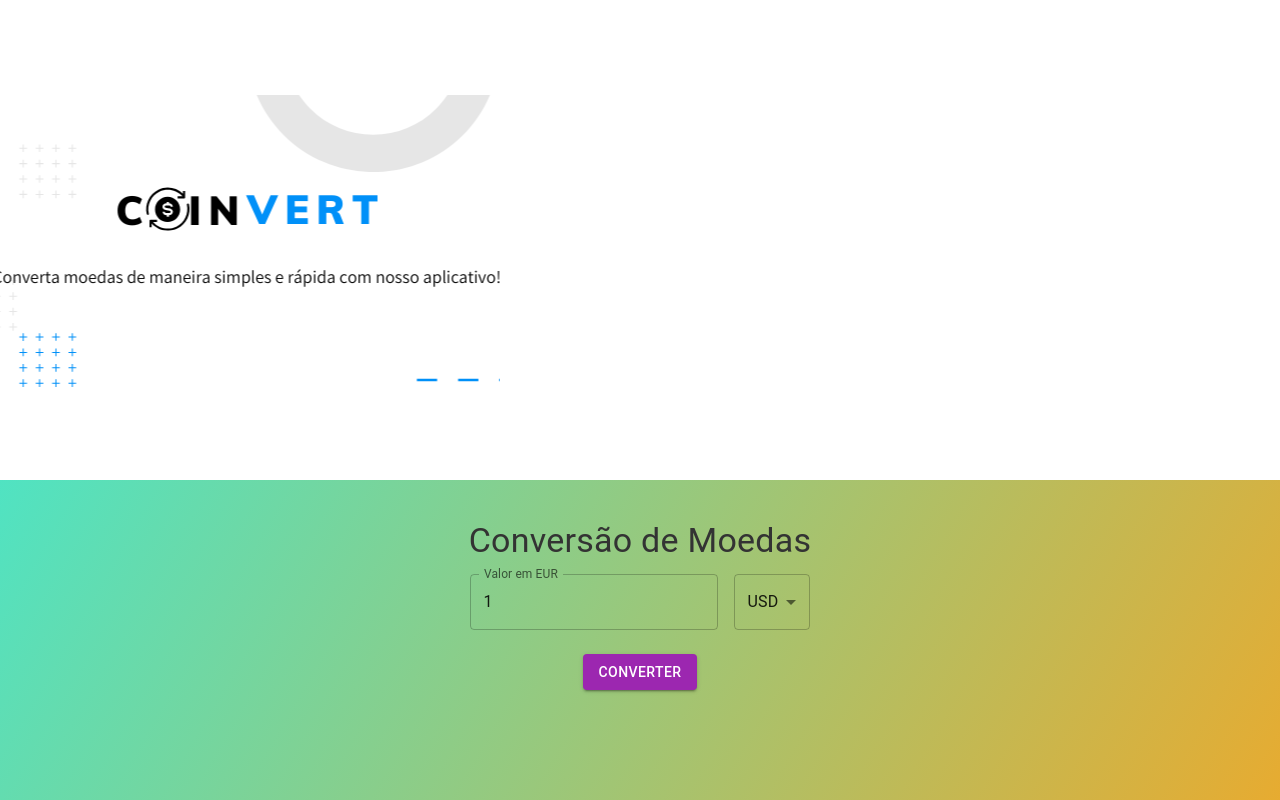
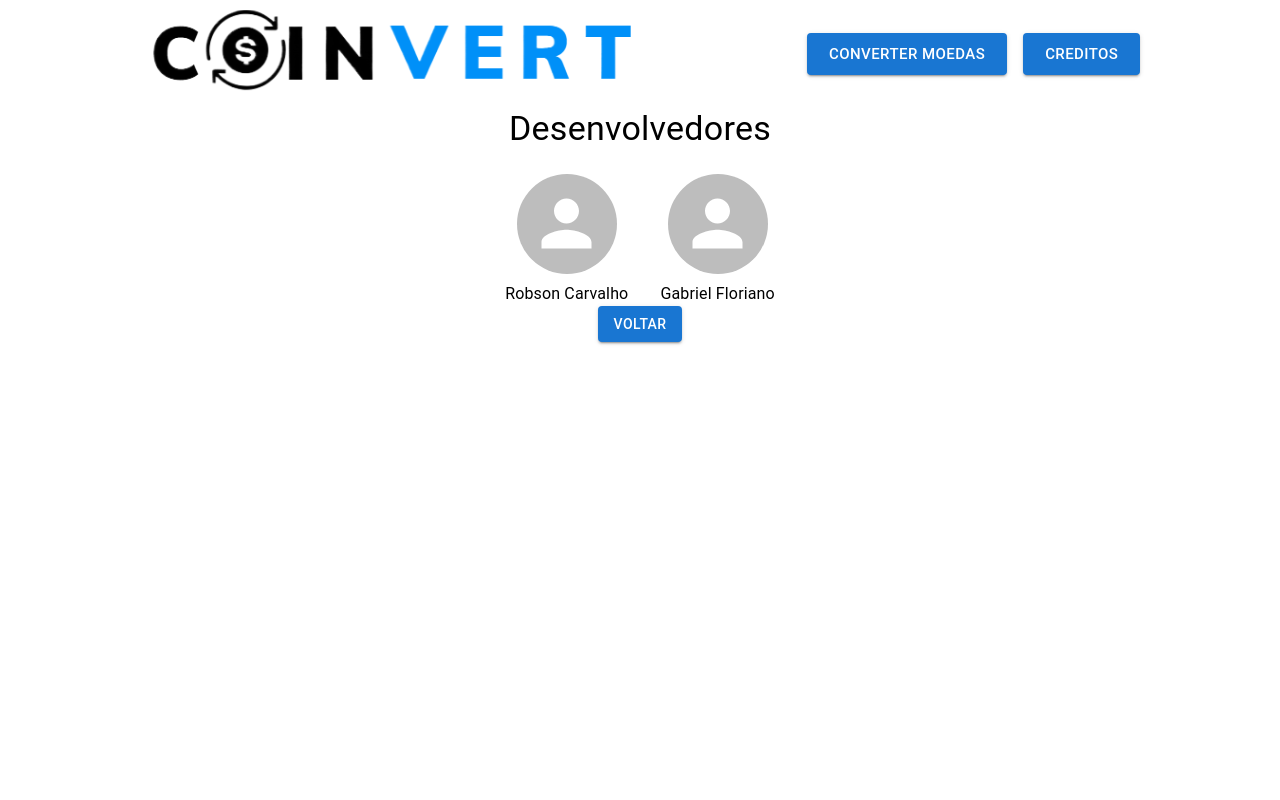
Before and after one commit to gabrielflorianoo/Projeto-FullStack, a React (Create React App) app: page /creditos in a window 1280 px wide. Shown: the top 800 px of the page. Built offline with nearby package versions, Linux system fonts and the light colour scheme.

Commit message:
arrumado bugs, inserido router-link, adicionado logo, arrumado componentes

```diff
--- a/package.json
+++ b/package.json
@@ -10,8 +10,11 @@
     "@testing-library/react": "^13.4.0",
     "@testing-library/user-event": "^13.5.0",
     "axios": "^1.7.7",
+    "install": "^0.13.0",
+    "npm": "^10.9.0",
     "react": "^18.3.1",
     "react-dom": "^18.3.1",
+    "react-router-dom": "^6.28.0",
     "react-scripts": "5.0.1",
     "web-vitals": "^2.1.4"
   },
--- a/public/index.html
+++ b/public/index.html
@@ -26,9 +26,9 @@
     -->
     <title>React App</title>
   </head>
-  <body>
+  <body style="height: 100vh; width: 100%;">
     <noscript>You need to enable JavaScript to run this app.</noscript>
-    <div id="root"></div>
+    <div id="root" style="height: 100vh; width: 100%;"></div>
     <!--
       This HTML file is a template.
       If you open it directly in the browser, you will see an empty page.
--- a/src/App.js
+++ b/src/App.js
@@ -2,42 +2,22 @@ import React from 'react';
 import { Container, Box } from '@mui/material';
 import Introduction from './components/Introduction';
 import CurrencyConverter from './components/CurrencyConverter';
-import Developers from './components/Developers';
 
 const App = () => (
-  <Container disableGutters maxWidth={false}>
+  <Container
+    sfx={{
+      background: 'linear-gradient(120deg, #50E3C2, #F5A623)',
+      height: '100vh',
+      display: 'grid',
+      gap: 2,
+    }}
+    disableGutters maxWidth={false}>
     {/* Camada de introdução */}
-    <Box
-      sx={{
-        height: '60vh', // Altura consistente com as demais camadas
-        width: '100%',
-      }}
-    >
-      <Introduction />
-    </Box>
+    <Introduction />
 
     {/* Conversor de Moedas */}
-    <Box
-      sx={{
-        background: 'linear-gradient(120deg, #50E3C2, #F5A623)',
-        color: '#333',
-        py: 5,
-        height: '60vh', // Altura consistente com a introdução
-      }}
-    >
+    <Box>
       <CurrencyConverter />
-    </Box>
-
-    {/* Desenvolvedores */}
-    <Box
-      sx={{
-        background: 'linear-gradient(120deg, #F5A623, #FF416C)',
-        color: '#fff',
-        py: 5,
-        height: '60vh', // Altura consistente com as demais camadas
-      }}
-    >
-      <Developers />
     </Box>
   </Container>
 );
--- a/src/components/Developers.js
+++ b/src/components/Developers.js
@@ -1,8 +1,10 @@
 import React from 'react';
-import { Box, Typography, Avatar } from '@mui/material';
+import { Box, Typography, Avatar, Button } from '@mui/material';
+import Introduction from './Introduction';
 
 const Developers = () => (
   <Box textAlign="center">
+    <Introduction />
     <Typography variant="h4" gutterBottom>
       Desenvolvedores
     </Typography>
@@ -34,6 +36,14 @@ const Developers = () => (
         </Typography>
       </Box>
     </Box>
+    <Button
+      variant="contained"
+      color="primary"
+      onClick={() => {
+        window.location.href = '/';
+      }}
+      target="_blank"
+    >Voltar</Button>
   </Box>
 );
 
--- /dev/null
+++ b/src/components/Home.js
@@ -0,0 +1,37 @@
+import React from 'react';
+import { Container, Box, Typography } from '@mui/material';
+import Introduction from './Introduction';
+
+const Home = () => {
+    return (
+        <Container
+            sfx={{
+                background: 'linear-gradient(120deg, #50E3C2, #F5A623)',
+                height: '100vh',
+                display: 'grid',
+                gap: 2,
+            }}
+            maxWidth="md">
+            <Introduction />
+            <Box
+                sx={{
+                    marginTop: 8,
+                    display: 'flex',
+                    flexDirection: 'column',
+                    alignItems: 'center',
+                }}
+            >
+                <Typography variant="h5" component="h1" gutterBottom>
+                    Obrigado por usar nosso serviço!
+                </Typography>
+                <Typography variant="body1" color="text.secondary">
+                    Estamos felizes em saber que você está utilizando nosso serviço de
+                    conversão de moedas. Nossa equipe trabalha arduamente para
+                    garantir que você tenha a melhor experiência possível.
+                </Typography>
+            </Box>
+        </Container>
+    );
+};
+
+export default Home;
--- a/src/components/Introduction.js
+++ b/src/components/Introduction.js
@@ -1,16 +1,68 @@
 import React from 'react';
-import { Box } from '@mui/material';
+import { Box, Button, Container } from '@mui/material';
 
 const Introduction = () => (
-  <Box
-    sx={{
-      width: '500px', // Largura total da camada
-      height: '504px', // Altura total da tela
-      backgroundImage: 'url(/images/coinvert.png)', // Caminho da imagem
-      backgroundPosition: 'center', // Centraliza a imagem
-      backgroundRepeat: 'no-repeat', // Evita repetição
-    }}
-  />
+  <>
+    <Container
+      sx={{
+        width: '100%',
+        display: 'flex',
+        justifyContent: 'space-around',
+        alignItems: 'center',
+        gap: 2,
+      }}
+    >
+      <Box
+        component="img"
+        src='images/coinvertLogo.png'
+        alt="imagem da moeda"
+        sx={{
+          height: 'auto',
+          borderRadius: 2,
+          mb: 2,
+          cursor: 'pointer',
+        }}
+        onClick={() => {
+          window.location.href = '/';
+        }}
+      />
+      <Box
+        sx={{
+          display: 'flex',
+          justifyContent: 'space-between',
+          alignItems: 'center',
+          gap: 2,
+        }}
+      >
+        <Button
+          variant="contained"
+          color="primary"
+          size="large"
+          sx={{
+            width: 'fit-content',
+            height: 'fit-content',
+          }}
+          onClick={() => {
+            window.location.href = '/converter';
+          }}
+        >
+          Converter Moedas
+        </Button>
+        <Button
+          variant="contained"
+          color="primary"
+          size="large"
+          sx={{
+            width: 'fit-content',
+            height: 'fit-content',
+          }}
+          onClick={() => {
+            window.location.href = '/creditos';
+          }}
+        >Creditos</Button>
+      </Box>
+    </Container>
+  </>
 );
 
 export default Introduction;
--- a/src/hooks/useLocalStorageData.js
+++ b/src/hooks/useLocalStorageData.js
@@ -11,6 +11,9 @@ function useLocalStorage(variableName) {
         if (dataFromStorage) {
             // Se houver, atualiza o estado
             setData(JSON.parse(dataFromStorage));
+        } else {
+            // Se não houver, retorna null
+            setData(null);
         }
     }, []);
 
--- a/src/index.js
+++ b/src/index.js
@@ -2,12 +2,23 @@ import React from 'react';
 import ReactDOM from 'react-dom/client';
 import './index.css';
 import App from './App';
+import Home from './components/Home'
+import Developers from './components/Developers';
 import reportWebVitals from './reportWebVitals';
+import { BrowserRouter, Routes, Route, Navigate } from "react-router-dom";
 
 const root = ReactDOM.createRoot(document.getElementById('root'));
+
 root.render(
     <React.StrictMode>
-        <App />
+        <BrowserRouter>
+            <Routes>
+                <Route path="/" element={<Home />} />
+                <Route path="/converter" element={<App />} />
+                <Route path="/creditos" element={<Developers />} />
+                <Route path="*" element={<Navigate to="/" />} /> {/* Redireciona rotas que nao existem */}
+            </Routes>
+        </BrowserRouter>
     </React.StrictMode>
 );
 
```
Also changed, not shown: src/components/CurrencyConverter.js (+44 -5 lines), public/images/coinvertLogo.png (renamed from coinvert.png), 1 other file (tests, documents, lock files or other folders).
